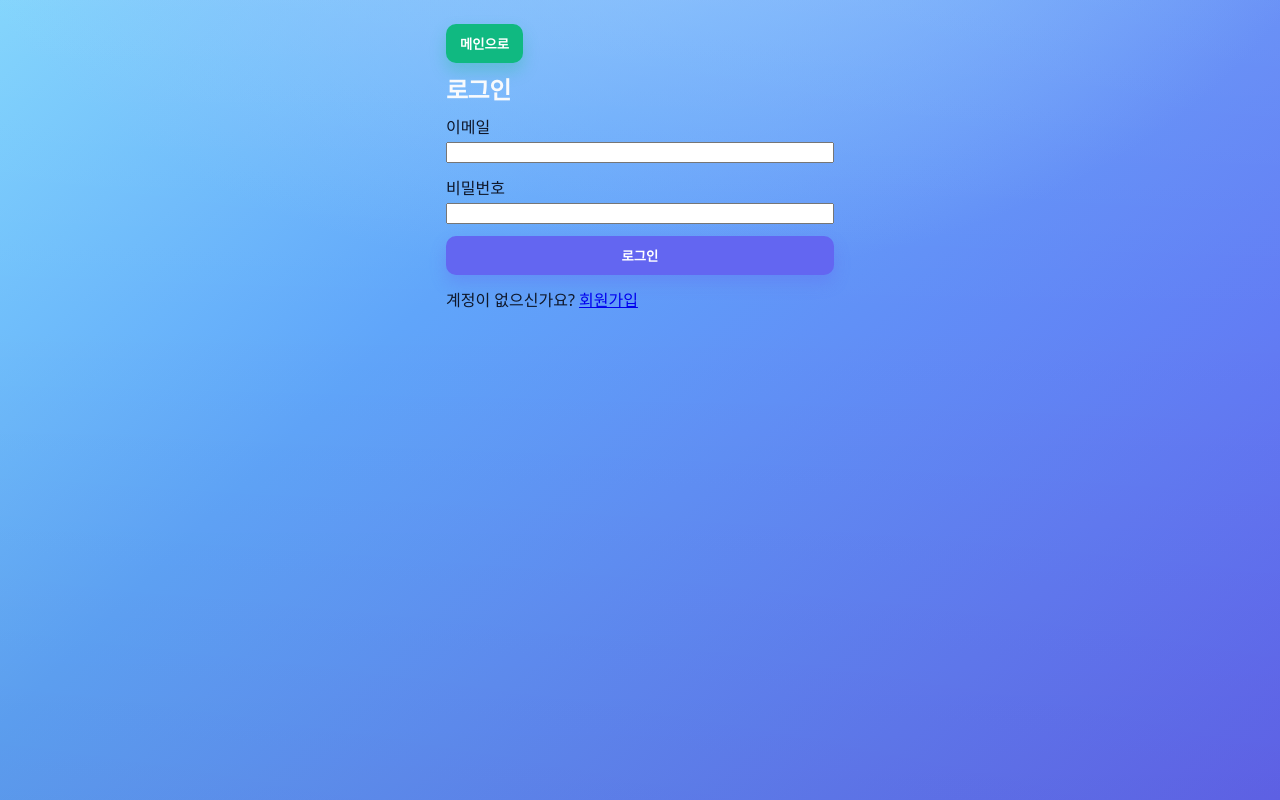
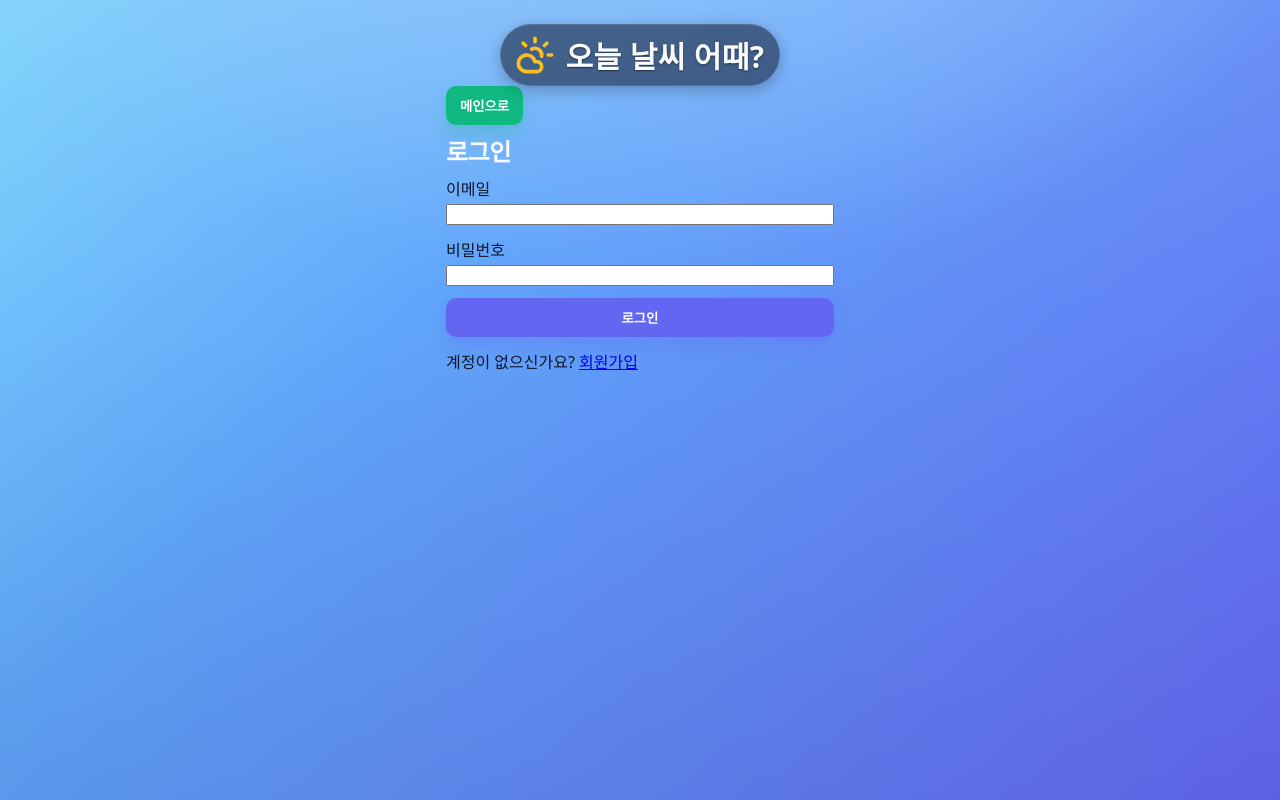
Before and after one commit to dlalstlr12/weather-wep, a React (Vite) app in the folder frontend/: page /login in a window 1280 px wide. Built offline with nearby package versions, Linux system fonts and the light colour scheme; no server answers.

Commit message:
feat : 웹 이름과 아이콘 추가

```diff
--- a/frontend/package.json
+++ b/frontend/package.json
@@ -9,6 +9,7 @@
     "preview": "vite preview"
   },
   "dependencies": {
+    "lucide-react": "^0.546.0",
     "react": "^18.3.1",
     "react-dom": "^18.3.1",
     "react-router-dom": "^6.26.2"
--- /dev/null
+++ b/frontend/src/components/AppLogo.tsx
@@ -0,0 +1,39 @@
+
+type Props = {
+  size?: number
+}
+
+// 간단한 해+구름 아이콘 SVG
+export default function AppLogo({ size = 48 }: Props) {
+  const s = size
+  return (
+    <svg width={s} height={s} viewBox="0 0 64 64" fill="none" xmlns="http://www.w3.org/2000/svg" aria-label="오늘 날씨 어때? 로고">
+      <defs>
+        <linearGradient id="sunGrad" x1="0" y1="0" x2="1" y2="1">
+          <stop offset="0%" stopColor="#FDB813"/>
+          <stop offset="100%" stopColor="#FF8C00"/>
+        </linearGradient>
+      </defs>
+      {/* Sun */}
+      <circle cx="24" cy="24" r="10" fill="url(#sunGrad)" />
+      {/* Sun rays */}
+      <g stroke="#FDB813" strokeWidth="2" strokeLinecap="round">
+        <line x1="24" y1="7" x2="24" y2="3"/>
+        <line x1="24" y1="41" x2="24" y2="45"/>
+        <line x1="7" y1="24" x2="3" y2="24"/>
+        <line x1="41" y1="24" x2="45" y2="24"/>
+        <line x1="12" y1="12" x2="9" y2="9"/>
+        <line x1="36" y1="36" x2="39" y2="39"/>
+        <line x1="12" y1="36" x2="9" y2="39"/>
+        <line x1="36" y1="12" x2="39" y2="9"/>
+      </g>
+      {/* Cloud */}
+      <g>
+        <circle cx="38" cy="36" r="10" fill="#E5E7EB"/>
+        <circle cx="48" cy="38" r="8" fill="#E5E7EB"/>
+        <rect x="28" y="38" width="28" height="10" rx="5" fill="#E5E7EB"/>
+        <circle cx="32" cy="40" r="6" fill="#E5E7EB"/>
+      </g>
+    </svg>
+  )
+}
--- /dev/null
+++ b/frontend/src/components/BrandBar.tsx
@@ -0,0 +1,57 @@
+import { useEffect, useState } from 'react'
+import AppLogo from './AppLogo'
+
+type Props = {
+  align?: 'center' | 'left'
+  size?: number
+}
+
+export default function BrandBar({ align = 'center', size = 48 }: Props) {
+  const [LucideIcon, setLucideIcon] = useState<null | ((props: any) => JSX.Element)>(null)
+
+  useEffect(() => {
+    let mounted = true
+    import('lucide-react')
+      .then((m: any) => {
+        if (!mounted) return
+        // Prefer CloudSun, fallback to Sun
+        const Icon = m.CloudSun || m.Sun || null
+        if (Icon) setLucideIcon(() => Icon)
+      })
+      .catch(() => {})
+    return () => { mounted = false }
+  }, [])
+
+  const outerStyle: React.CSSProperties = {
+    display: 'flex', justifyContent: align === 'center' ? 'center' : 'flex-start'
+  }
+  const barStyle: React.CSSProperties = {
+    display: 'flex', alignItems: 'center', gap: 10,
+    padding: '8px 14px', borderRadius: 9999,
+    background: 'rgba(15, 23, 42, 0.55)',
+    border: '1px solid rgba(148, 163, 184, 0.25)',
+    boxShadow: '0 4px 16px rgba(0,0,0,0.25)',
+    backdropFilter: 'blur(6px)'
+  }
+  const titleStyle: React.CSSProperties = {
+    fontSize: 'clamp(18px, 2.8vw, 30px)',
+    fontWeight: 900,
+    letterSpacing: 0.4,
+    color: '#f8fafc',
+    textShadow: '0 1px 2px rgba(0,0,0,0.5)'
+  }
+  const iconColor = '#fbbf24' // amber-400
+
+  return (
+    <div style={outerStyle}>
+      <div style={barStyle}>
+        {LucideIcon ? (
+          <LucideIcon size={size} color={iconColor} strokeWidth={2.2} />
+        ) : (
+          <AppLogo size={size} />
+        )}
+        <div style={titleStyle}>오늘 날씨 어때?</div>
+      </div>
+    </div>
+  )
+}
--- a/frontend/src/pages/ChatPage.tsx
+++ b/frontend/src/pages/ChatPage.tsx
@@ -1,5 +1,6 @@
 import { useEffect, useRef, useState } from 'react'
 import { useNavigate } from 'react-router-dom'
+import BrandBar from '../components/BrandBar'
 import Markdown from '../components/Markdown'
 
 type Msg = { id: string; role: 'user' | 'assistant'; content: string; at: number }
@@ -110,6 +111,7 @@ export default function ChatPage() {
 
   return (
     <div className="container">
+      <BrandBar align="center" size={48} />
       <div className="chips" style={{ marginBottom: 8 }}>
         <button className="btn btn-refresh" onClick={() => nav('/')}>메인으로</button>
       </div>
--- a/frontend/src/pages/LoginPage.tsx
+++ b/frontend/src/pages/LoginPage.tsx
@@ -1,6 +1,7 @@
 import { useState, useEffect } from 'react'
 import { api } from '../api/client'
 import { useNavigate, Link } from 'react-router-dom'
+import BrandBar from '../components/BrandBar'
 import { setFlash, consumeFlash } from '../flash'
 
 export default function LoginPage() {
@@ -42,6 +43,7 @@ export default function LoginPage() {
 
   return (
     <div className="container small">
+      <BrandBar align="center" size={40} />
       <div className="chips" style={{ marginBottom: 8 }}>
         <button className="btn btn-refresh" onClick={() => nav('/')}>메인으로</button>
       </div>
--- a/frontend/src/pages/MainPage.tsx
+++ b/frontend/src/pages/MainPage.tsx
@@ -7,6 +7,7 @@ import TempChart from '../components/TempChart'
 import { isAuthenticated, getUserName } from '../auth'
 import { consumeFlash } from '../flash'
 import { useNavigate } from 'react-router-dom'
+import BrandBar from '../components/BrandBar'
 import KakaoMap from '../components/KakaoMap'
 
 type Coords = { lat: number; lon: number }
@@ -191,6 +192,7 @@ export default function MainPage() {
 
   return (
     <div className="container">
+      <BrandBar align="center" size={56} />
       {notice && (
         <div className="notice" style={{ marginBottom: 12 }}>{notice}</div>
       )}
--- a/frontend/src/pages/SignupPage.tsx
+++ b/frontend/src/pages/SignupPage.tsx
@@ -1,6 +1,7 @@
 import { useState } from 'react'
 import { api } from '../api/client'
 import { useNavigate, Link } from 'react-router-dom'
+import BrandBar from '../components/BrandBar'
 import { setFlash } from '../flash'
 
 export default function SignupPage() {
@@ -42,6 +43,7 @@ export default function SignupPage() {
 
   return (
     <div className="container small">
+      <BrandBar align="center" size={40} />
       <div className="chips" style={{ marginBottom: 8 }}>
         <button className="btn btn-refresh" onClick={() => nav('/')}>메인으로</button>
       </div>
```
Also changed, not shown: 1 other file (tests, documents, lock files or other folders).
